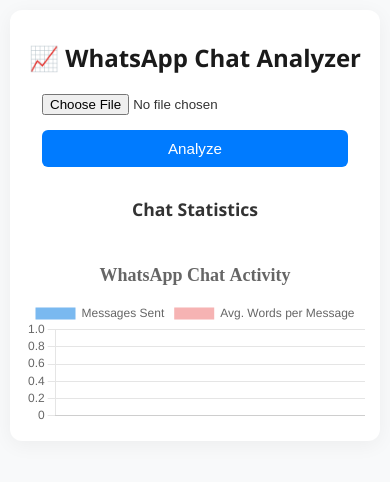
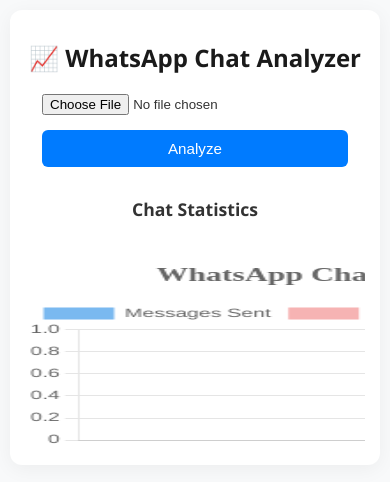
Before and after one commit to sanislearning/ITextYouText, a Flask app: template whatsapp_analyzer/templates/index.html in a window 390 px wide. Shown: the top 482 px of the page. Run offline with Flask 3, Linux system fonts and the light colour scheme; the template is opened without the code that fills it: most values are stand-ins (such as "Sample title", 1, 10 or a date in 2020).

Commit message:
More changes to make it mobile responsive

```diff
--- a/whatsapp_analyzer/static/styles.css
+++ b/whatsapp_analyzer/static/styles.css
@@ -58,13 +58,15 @@
 .chart-container {
     width: 100%;
     overflow-x: auto;
+    -webkit-overflow-scrolling: touch; /* Smooth scrolling on iOS */
 }
 
 canvas {
-    max-width: 100%;
+    min-width: 600px; /* Ensures horizontal scroll instead of shrink */
     height: auto;
     margin-top: 20px;
 }
+
 
 /* ✅ Mobile-specific tweaks */
 @media (max-width: 600px) {
--- a/whatsapp_analyzer/templates/index.html
+++ b/whatsapp_analyzer/templates/index.html
@@ -21,8 +21,9 @@
         {% if chat_info %}
             <h2>Chat Statistics</h2>
             <div class="chart-container">
-                <canvas id="chatChart"></canvas>
+                <canvas id="chatChart" width="700" height="400"></canvas> <!-- Fixed width added -->
             </div>
+
 
 
             <script>
```
